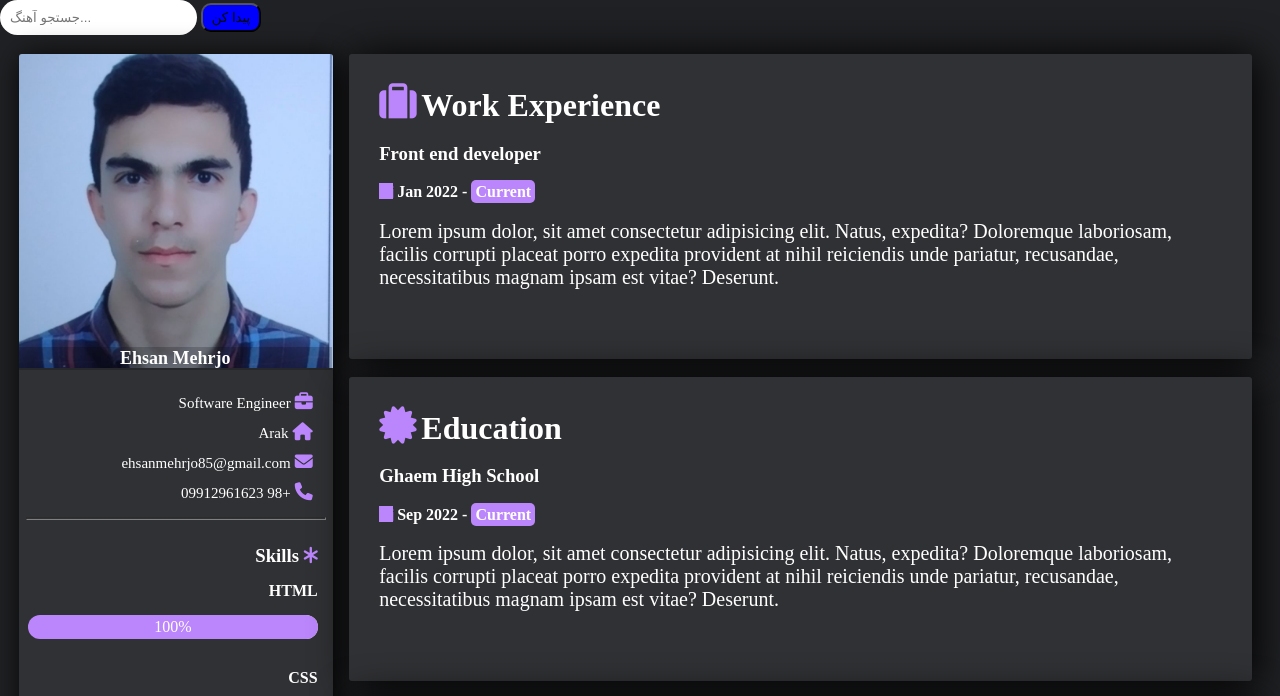
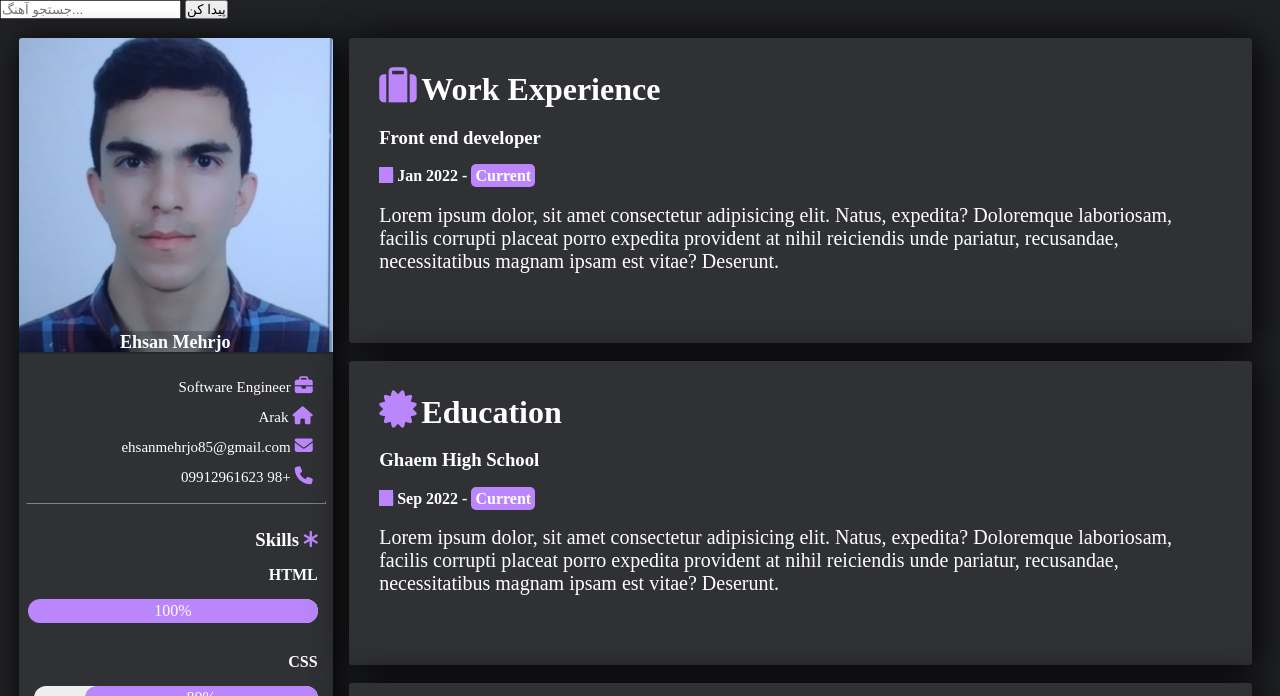
Before and after one commit to EhsanMehrjo/ehsanmehrjo.github.io, a plain HTML site: page index.html in a window 1280 px wide. Shown: the top 696 px of the page. Drawn offline with Linux system fonts and the light colour scheme.

Commit message:
del search

```diff
--- a/main.css
+++ b/main.css
@@ -5,18 +5,6 @@
 
 body {
     background-color: #202124;
-}
-#search{
-    border: 10px solid rgb(243, 238, 238);
-    padding: 10px;
-    border-style: none;
-    border-radius: 50px;
-}
-#submit{
-    background-color: blue;
-    padding: 5px;
-    width: 60px;
-    border-radius: 10px;
 }
 
 hr {
```
